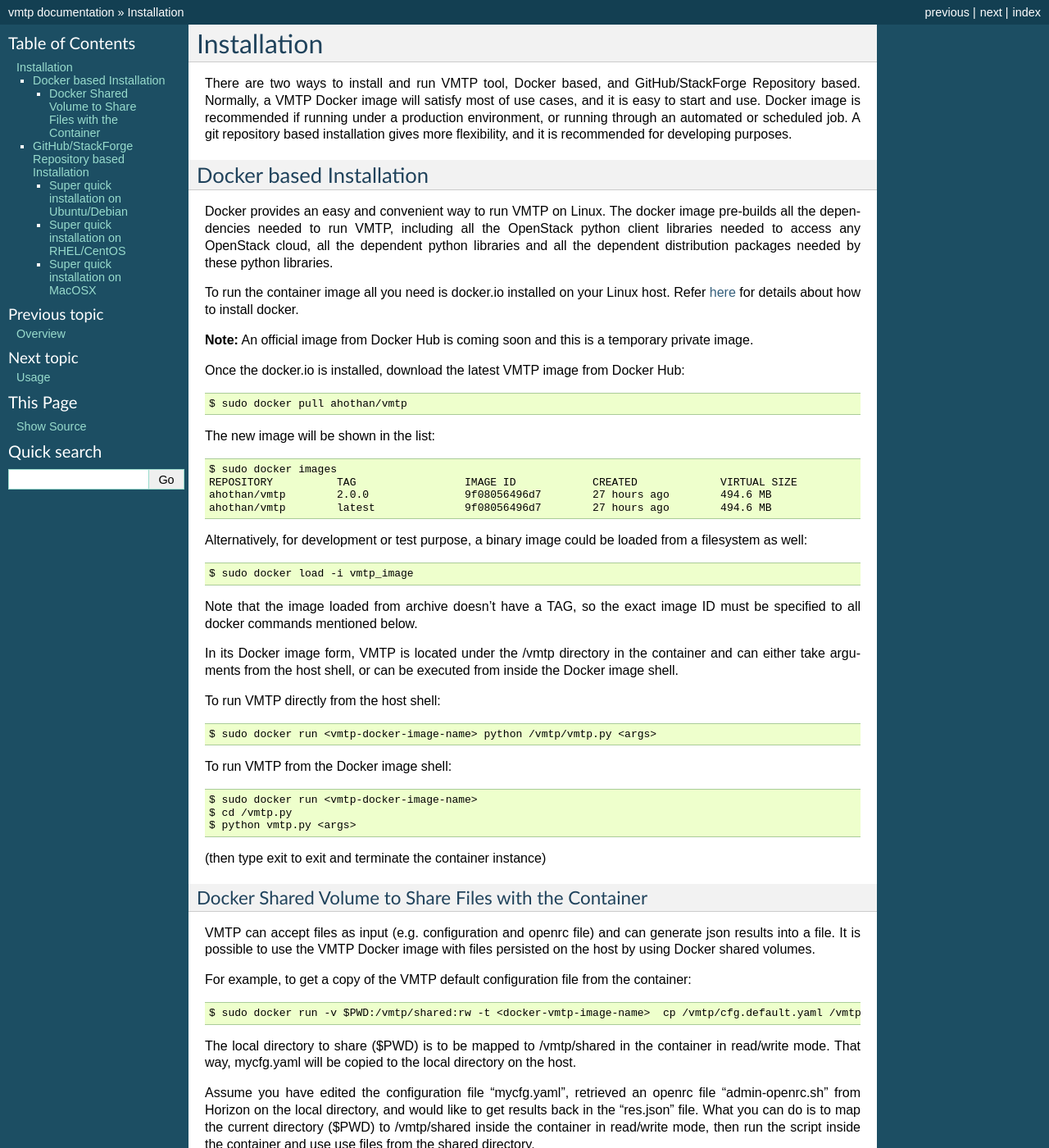
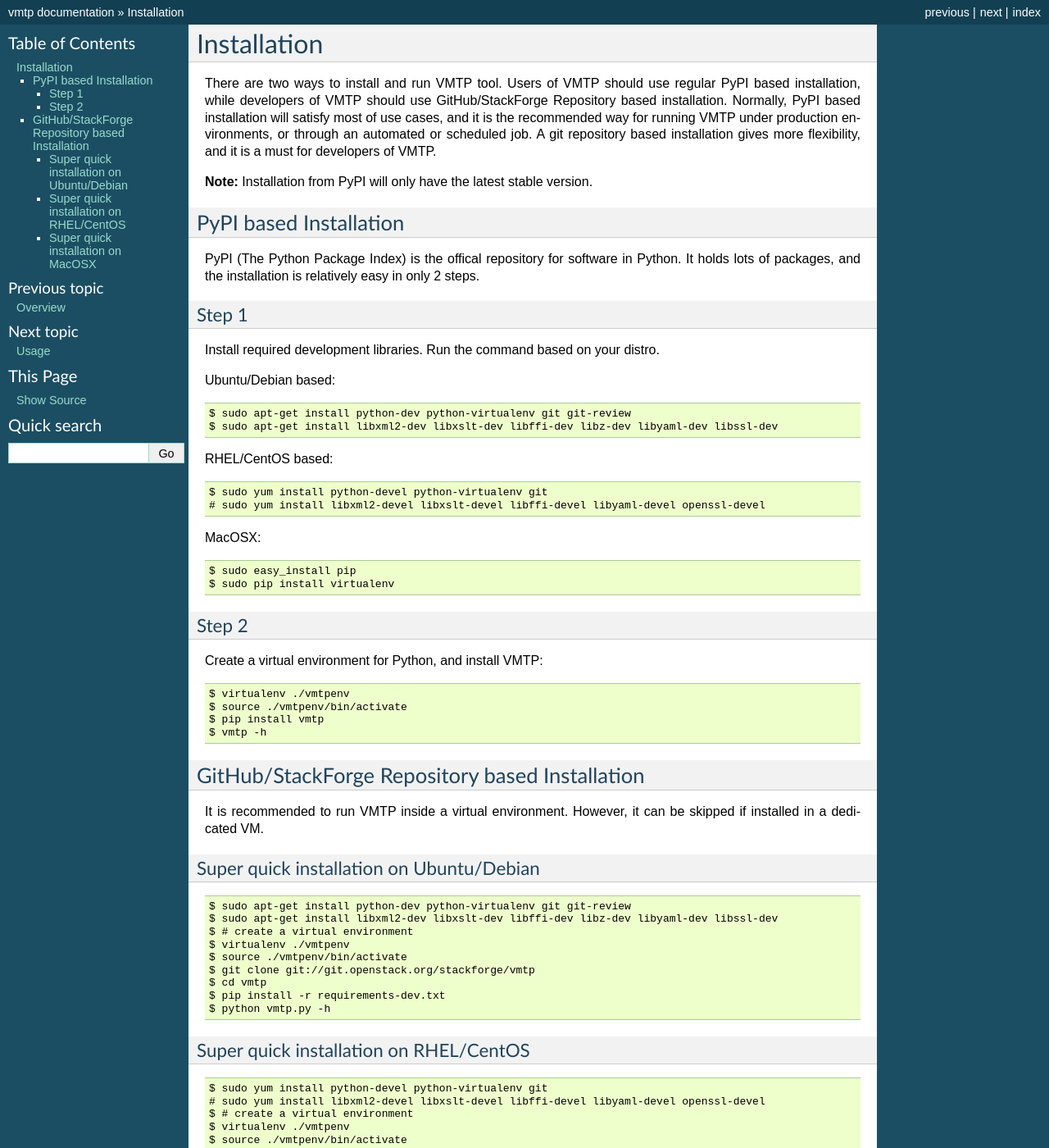
Before and after one commit to openstack-archive/vmtp, a Sphinx documentation site: the page built from doc/source/installation.rst, in a window 1280 px wide and 1400 px high. Shown: the whole window at 82% size. Built offline with Sphinx 7.4.7, drawn with Linux system fonts in a browser that asks for light colours; pages that are not in the unit, such as notebooks, are missing from menus; the version number could not be read and is left out; some of the changed text lies outside the part shown.

Commit message:
Add the documentation for pip based installation
Change-Id: I19f893876c95852b58ba4dee211128652436bd88

```diff
--- a/doc/source/installation.rst
+++ b/doc/source/installation.rst
@@ -2,73 +2,45 @@
 Installation
 ============
 
-There are two ways to install and run VMTP tool, Docker based, and GitHub/StackForge Repository based. Normally, a VMTP Docker image will satisfy most of use cases, and it is easy to start and use. Docker image is recommended if running under a production environment, or running through an automated or scheduled job. A git repository based installation gives more flexibility, and it is recommended for developing purposes.
+There are two ways to install and run VMTP tool. Users of VMTP should use regular PyPI based installation, while developers of VMTP should use GitHub/StackForge Repository based installation. Normally, PyPI based installation will satisfy most of use cases, and it is the recommended way for running VMTP under production environments, or through an automated or scheduled job. A git repository based installation gives more flexibility, and it is a must for developers of VMTP.
+
+**Note:** Installation from PyPI will only have the latest stable version.
 
 
-Docker based Installation
--------------------------
+PyPI based Installation
+-----------------------
 
-Docker provides an easy and convenient way to run VMTP on Linux. The docker image pre-builds all the dependencies needed to run VMTP, including all the OpenStack python client libraries needed to access any OpenStack cloud, all the dependent python libraries and all the dependent distribution packages needed by these python libraries.
+PyPI (The Python Package Index) is the offical repository for software in Python. It holds lots of packages, and the installation is relatively easy in only 2 steps.
 
-To run the container image all you need is docker.io installed on your Linux host. Refer `here <https://docs.docker.com/installation/#installation>`_ for details about how to install docker.
+Step 1
+^^^^^^
 
-**Note:** An official image from Docker Hub is coming soon and this is a temporary private image.
+Install required development libraries. Run the command based on your distro.
 
-Once the docker.io is installed, download the latest VMTP image from Docker Hub::
+Ubuntu/Debian based::
 
-    $ sudo docker pull ahothan/vmtp
+    $ sudo apt-get install python-dev python-virtualenv git git-review
+    $ sudo apt-get install libxml2-dev libxslt-dev libffi-dev libz-dev libyaml-dev libssl-dev
 
-The new image will be shown in the list::
+RHEL/CentOS based::
 
-    $ sudo docker images
-    REPOSITORY          TAG                 IMAGE ID            CREATED             VIRTUAL SIZE
-    ahothan/vmtp        2.0.0               9f08056496d7        27 hours ago        494.6 MB
-    ahothan/vmtp        latest              9f08056496d7        27 hours ago        494.6 MB
+    $ sudo yum install python-devel python-virtualenv git
+    # sudo yum install libxml2-devel libxslt-devel libffi-devel libyaml-devel openssl-devel
 
-Alternatively, for development or test purpose, a binary image could be loaded from a filesystem as well::
+MacOSX::
 
-    $ sudo docker load -i vmtp_image
+    $ sudo easy_install pip
+    $ sudo pip install virtualenv
 
-Note that the image loaded from archive doesn't have a TAG, so the exact image ID must be specified to all docker commands mentioned below.
+Step 2
+^^^^^^
 
-In its Docker image form, VMTP is located under the /vmtp directory in the container and can either take arguments from the host shell, or can be executed from inside the Docker image shell.
+Create a virtual environment for Python, and install VMTP::
 
-To run VMTP directly from the host shell::
-
-    $ sudo docker run <vmtp-docker-image-name> python /vmtp/vmtp.py <args>
-
-To run VMTP from the Docker image shell::
-
-    $ sudo docker run <vmtp-docker-image-name>
-    $ cd /vmtp.py
-    $ python vmtp.py <args>
-
-(then type exit to exit and terminate the container instance)
-
-
-Docker Shared Volume to Share Files with the Container
-^^^^^^^^^^^^^^^^^^^^^^^^^^^^^^^^^^^^^^^^^^^^^^^^^^^^^^
-
-VMTP can accept files as input (e.g. configuration and openrc file) and can generate json results into a file. It is possible to use the VMTP Docker image with files persisted on the host by using Docker shared volumes.
-
-For example, to get a copy of the VMTP default configuration file from the container::
-
-    $ sudo docker run -v $PWD:/vmtp/shared:rw -t <docker-vmtp-image-name>  cp /vmtp/cfg.default.yaml /vmtp/shared/mycfg.yaml
-
-The local directory to share ($PWD) is to be mapped to /vmtp/shared in the container in read/write mode. That way, mycfg.yaml will be copied to the local directory on the host.
-
-Assume you have edited the configuration file "mycfg.yaml", retrieved an openrc file "admin-openrc.sh" from Horizon on the local directory, and would like to get results back in the "res.json" file. What you can do is to map the current directory ($PWD) to /vmtp/shared inside the container in read/write mode, then run the script inside the container and use use files from the shared directory.
-
-E.g. From the host shell, you could do that in one-shot::
-
-    $ sudo docker run -v $PWD:/vmtp/shared:rw -t <docker-vmtp-image-name> python /vmtp/vmtp.py -c shared/mycfg.yaml -r shared/admin-openrc.sh -p admin --json shared/res.json
-    $ cat res.json
-
-Or from the Docker image shell::
-
-    $ sudo docker run -v $PWD:/vmtp/shared:rw -t <docker-vmtp-image-name>
-    $ python /vmtp/vmtp.py -c shared/mycfg.yaml -r shared/admin-openrc.sh -p admin --json shared/res.json
-    $ cat shared/res.json
+    $ virtualenv ./vmtpenv
+    $ source ./vmtpenv/bin/activate
+    $ pip install vmtp
+    $ vmtp -h
 
 
 .. _git_installation:
--- a/doc/source/usage.rst
+++ b/doc/source/usage.rst
@@ -21,7 +21,7 @@
                    [--stop-on-error] [--vm-image-url <url_to_image>]
                    [--test-description <test_description>]
 
-    OpenStack VM Throughput V2.1.1
+    OpenStack VM Throughput V2.1.4
 
     optional arguments:
       -h, --help            show this help message and exit
--- a/requirements.txt
+++ b/requirements.txt
@@ -6,14 +6,9 @@
 Babel>=1.3
 
 configure>=0.5
-ecdsa>=0.11
-jsonpatch>=1.9
-jsonschema>=2.4.0
 lxml>=3.4.0
-oslo.utils>=1.2.0
 paramiko>=1.14.0
 prettytable>=0.7.2
-pycrypto>=2.6.1
 pymongo>=2.7.2
 python-glanceclient>=0.15.0
 python-neutronclient<3,>=2.3.6
```
Also changed, not shown: test-requirements.txt (+3 -4 lines).
